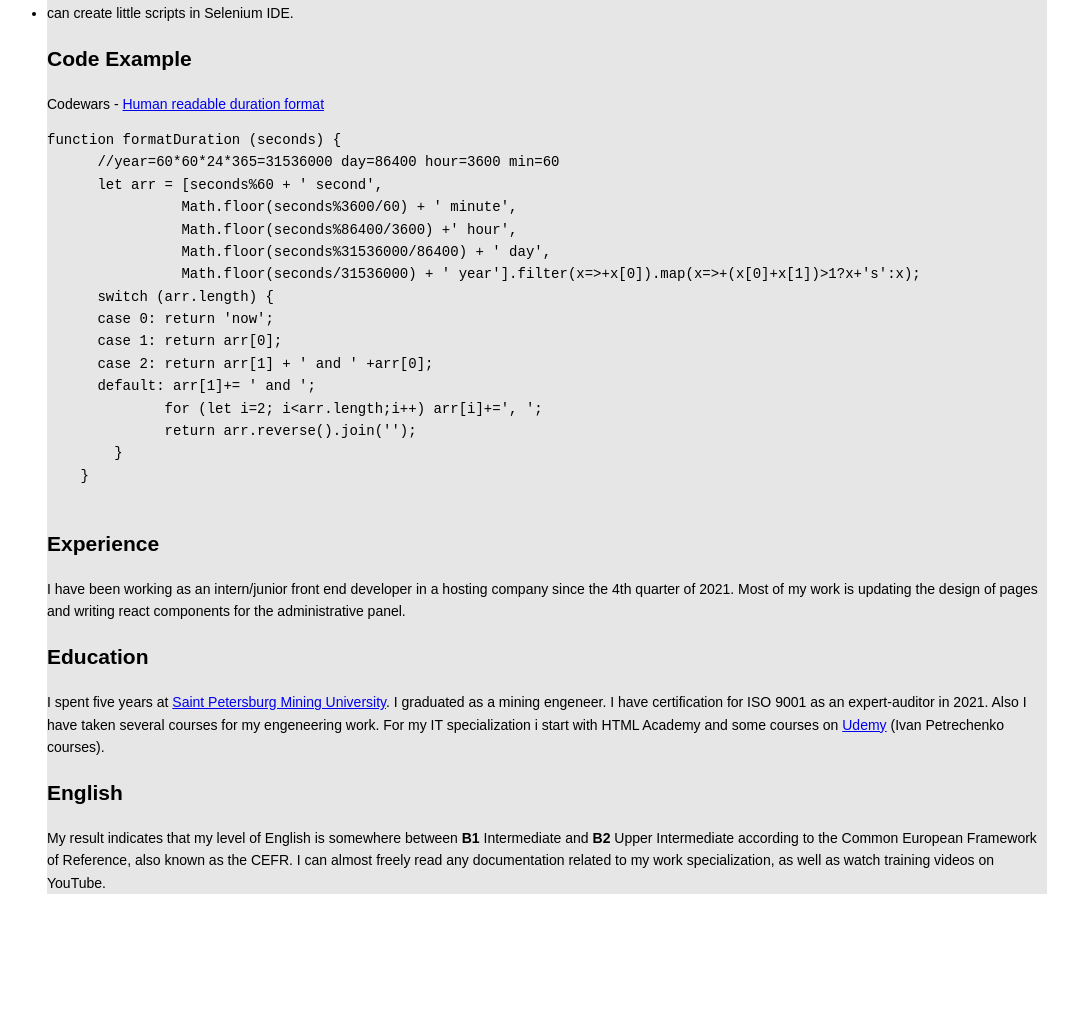
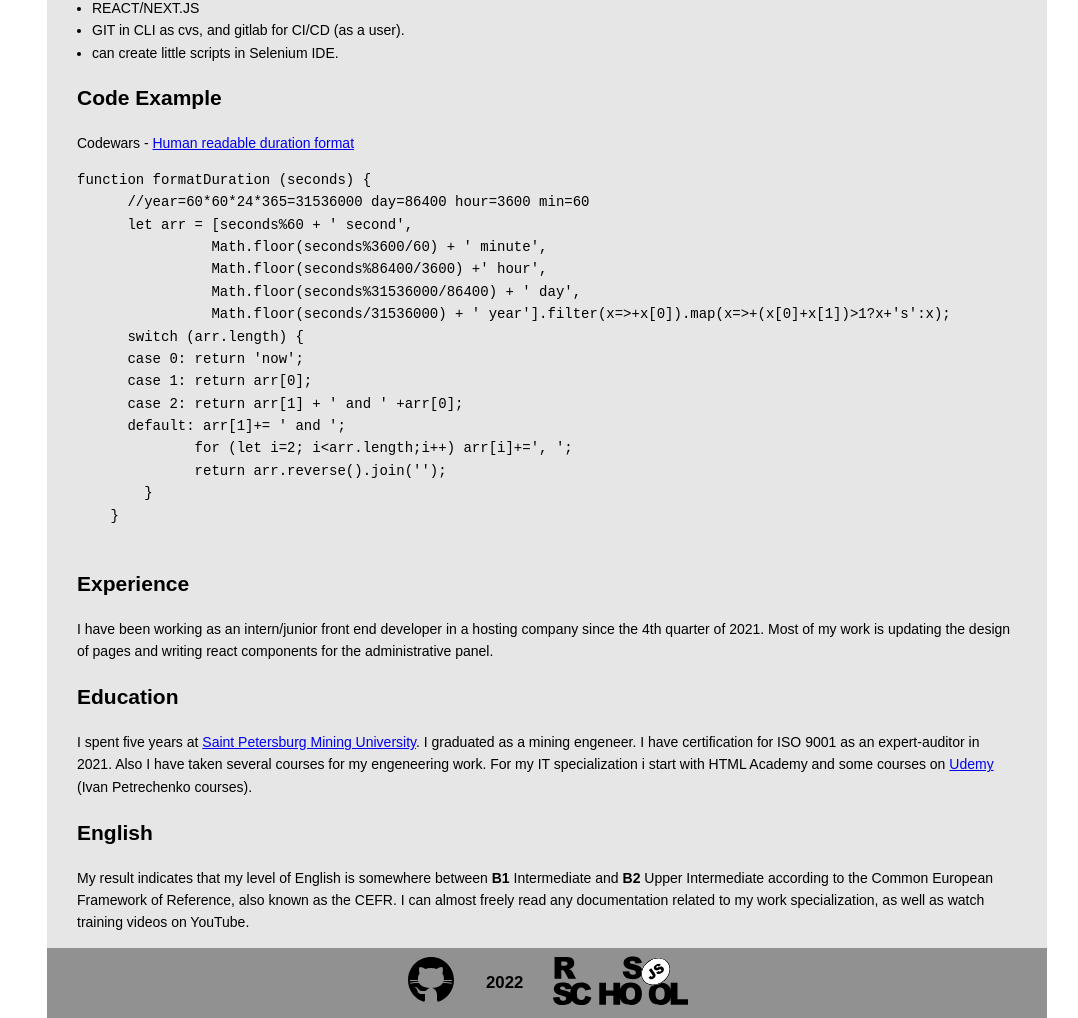
Before and after one commit to obraztsov84/rsschool-cv, a plain HTML site: page index.html in a window 1280 px wide. Shown: the part 626-1644 px from the top of the page, without its empty margins (93-1171 px from the left). Before the commit the page ends 1534 px from the top, so only its background shows below. Drawn offline with Linux system fonts and the light colour scheme.

Commit message:
feat: add footer with nice transform on hover

```diff
--- a/index.html
+++ b/index.html
@@ -31,7 +31,11 @@
       </header>
 
       <main>
-        <h1 id="obraztsov-sergey"><strong>Obraztsov Sergey</strong></h1>
+        <div class="avator">
+          <img class="avator-image" src="/img/ava.png" alt="avator">
+          <h1 id="obraztsov-sergey"><strong>Obraztsov Sergey</strong></h1>
+        </div>
+
         <h2 id="contacts"><strong>Contacts</strong></h2>
         <p><strong>Location</strong>: Russian Federation, Saint Petersburg</p>
         <p>
@@ -40,7 +44,7 @@
         </p>
         <p>
           <strong>GitHub</strong>:
-          <a href="https://www.codewars.com/users/obraztsov84/">obraztsov84</a>
+          <a href="https://github.com/obraztsov84">obraztsov84</a>
         </p>
         <p>
           <strong>LinkedIn</strong>:
@@ -58,12 +62,12 @@
         </p>
         <h2 id="skills"><strong>Skills</strong></h2>
         <ul>
-          <li>HTML</li>
-          <li>CSS, SCSS</li>
-          <li>Javascript/Typescript</li>
-          <li>REACT/NEXT.JS</li>
-          <li>GIT in CLI as cvs, and gitlab for CI/CD (as a user).</li>
-          <li>can create little scripts in Selenium IDE.</li>
+          <li class="skills-list-item">HTML</li>
+          <li class="skills-list-item">CSS, SCSS</li>
+          <li class="skills-list-item">Javascript/Typescript</li>
+          <li class="skills-list-item">REACT/NEXT.JS</li>
+          <li class="skills-list-item">GIT in CLI as cvs, and gitlab for CI/CD (as a user).</li>
+          <li class="skills-list-item">can create little scripts in Selenium IDE.</li>
         </ul>
         <h2 id="code-example"><strong>Code Example</strong></h2>
         <p>
@@ -72,7 +76,7 @@
             >Human readable duration format</a
           >
         </p>
-        <pre><code><code><div>function formatDuration (seconds) {
+        <pre><code>function formatDuration (seconds) {
       //year=60*60*24*365=31536000 day=86400 hour=3600 min=60
       let arr = [seconds%60 + ' second',
                 Math.floor(seconds%3600/60) + ' minute',
@@ -88,7 +92,7 @@
               return arr.reverse().join('');
         }
     }
-    </div></code></code></pre>
+    </code></pre>
         <h2 id="experience"><strong>Experience</strong></h2>
         <p>
           I have been working as an intern/junior front end developer in a hosting
@@ -113,8 +117,14 @@
           my work specialization, as well as watch training videos on YouTube.
         </p>
       </main>
-      <footer>
-
+      <footer class="footer">
+        <div class="footer-item">
+          <a class="logo" href="https://github.com/obraztsov84"><img src="/img/Logos/github.svg" width ="50" height="50" alt="github-logo"/></a>
+        </div>
+        <div class="footer-item"><p class="footer-date">2022</p></div>
+        <div class="footer-item">
+          <a class="logo" href="https://rs.school/js/"><img  src="/img/Logos/rsschool.svg" height="50" alt="rsschool-logo"/></a>
+        </div>
       </footer>
     </div>
   </body>
--- a/style.css
+++ b/style.css
@@ -1,4 +1,4 @@
-body, ul {
+body, ul, a {
   margin: 0 ;
   padding: 0;
   font-family: sans-serif;
@@ -10,13 +10,17 @@ header, footer {
   background-color: #919191;
 }
 
+main {
+  padding: 0 30px;
+}
+
+
+
 .container {
   width: 1000px;
   margin: 0 auto;
   background-color: #e6e6e6;
 }
-
-
 
 .navbar {
   display: flex;
@@ -44,3 +48,46 @@ header, footer {
   font-size: larger;
   font-weight: 700;
 }
+
+.footer {
+  display: flex;
+  flex-direction: row;
+  justify-content: center;
+
+  padding: 5px 0;
+}
+
+.footer-item {
+  display: flex;
+  align-items: center;
+}
+
+.footer-date {
+  color: #000;
+  padding-left: 30px;
+  padding-right: 30px;
+  font-size: larger;
+  font-weight: 700;
+}
+
+.skills-list-item {
+  margin-left: 15px;
+}
+
+.avator {
+  display: flex;
+  flex-direction: row;
+  align-items: center;
+}
+
+.avator-image {
+  width: 60px;
+  height: 60px;
+  margin-right: 25px;
+  border: solid #000 1px;
+  border-radius: 50%;
+}
+
+.logo:hover {
+  transform: scale(110%, 110%);
+}
```
Also changed, not shown: img/Logos/github.svg (added), img/Logos/rsschool.svg (added), img/ava.png (added).
